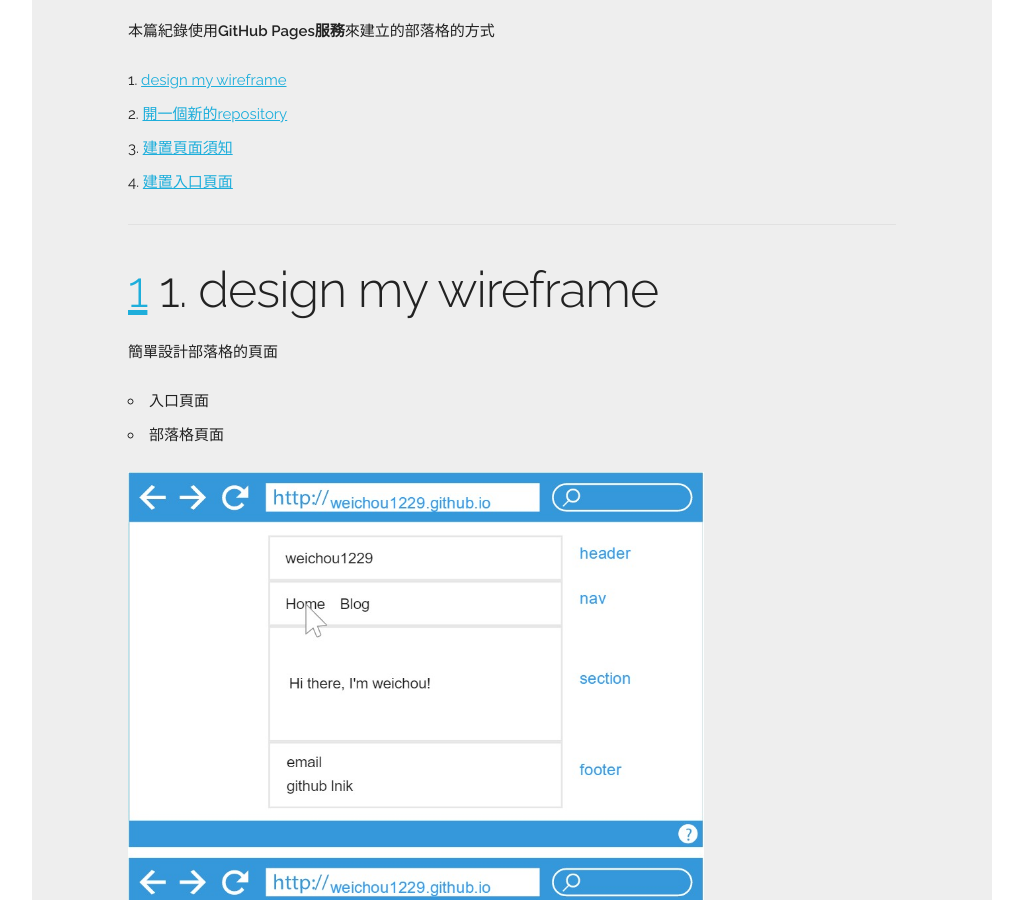
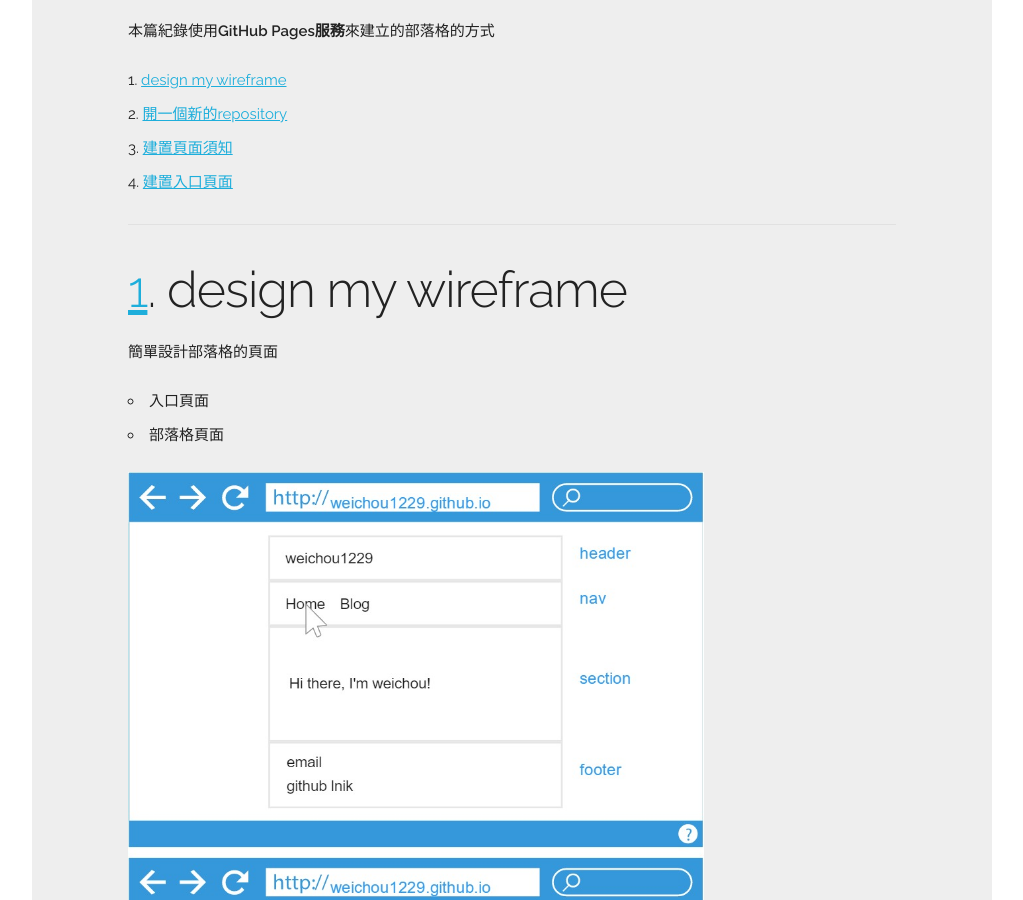
Before and after one commit to weichou1229/weichou.github.io, a Jekyll site: the page built from _posts/blog/2016-07-30-建立自己的-GitHub-Pages-website.md, in a window 1280 px wide and 900 px high, scrolled down 303 px. Shown: the whole window, without its empty margins (128-1151 px from the left). Built offline with Jekyll 4.4.1, drawn with Linux system fonts in a browser that asks for light colours; comment, search, counter and statistics services are not loaded.

Commit message:
modify page

```diff
--- a/_posts/blog/2016-07-30-建立自己的-GitHub-Pages-website.md
+++ b/_posts/blog/2016-07-30-建立自己的-GitHub-Pages-website.md
@@ -16,7 +16,7 @@ date: 2016-07-30T15:00:00.000Z
 
 --------------------------------------------------------------------------------
 
-# [1]() 1\. design my wireframe
+# [1](a). design my wireframe
 
 簡單設計部落格的頁面
 
```
